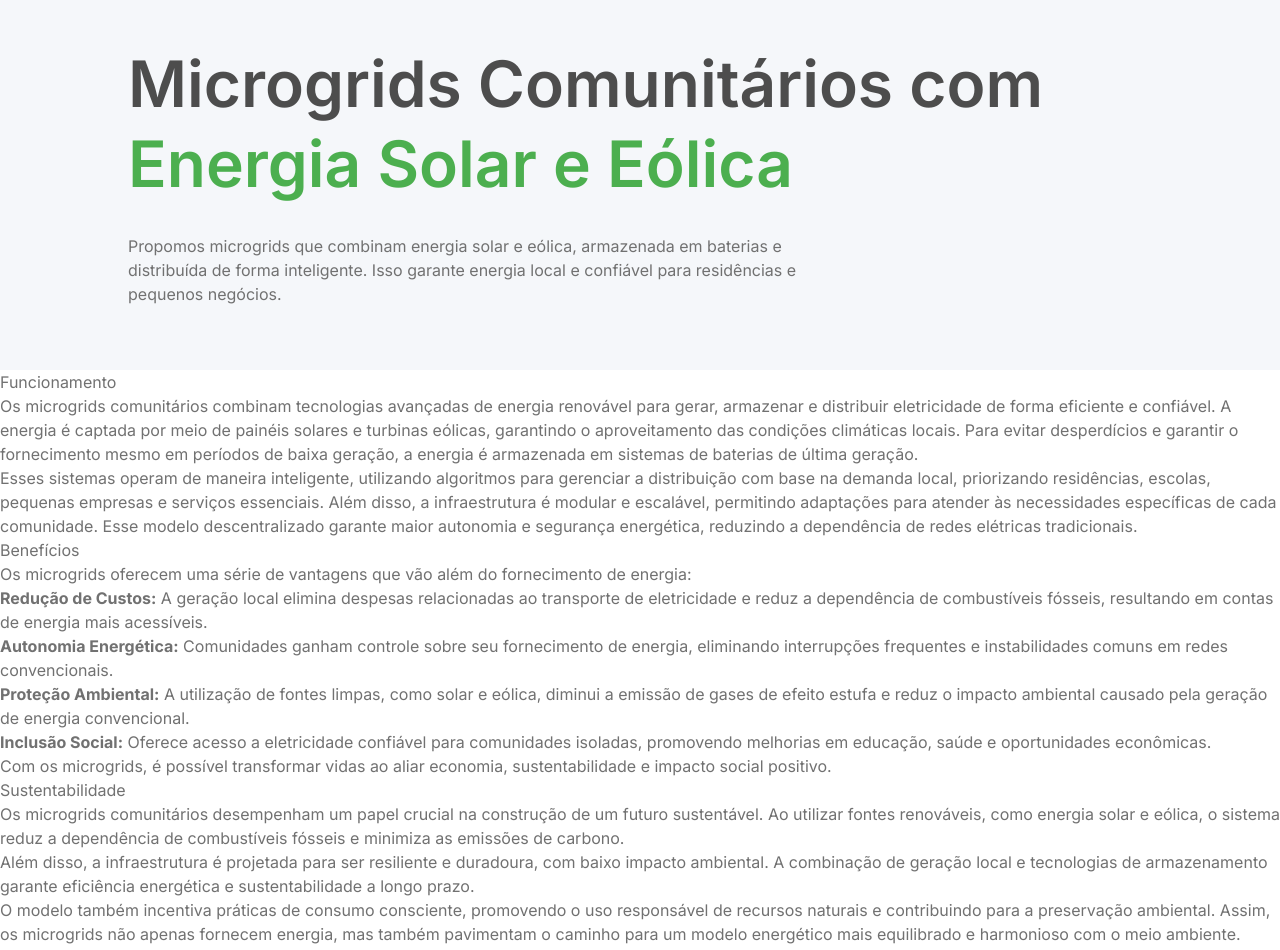
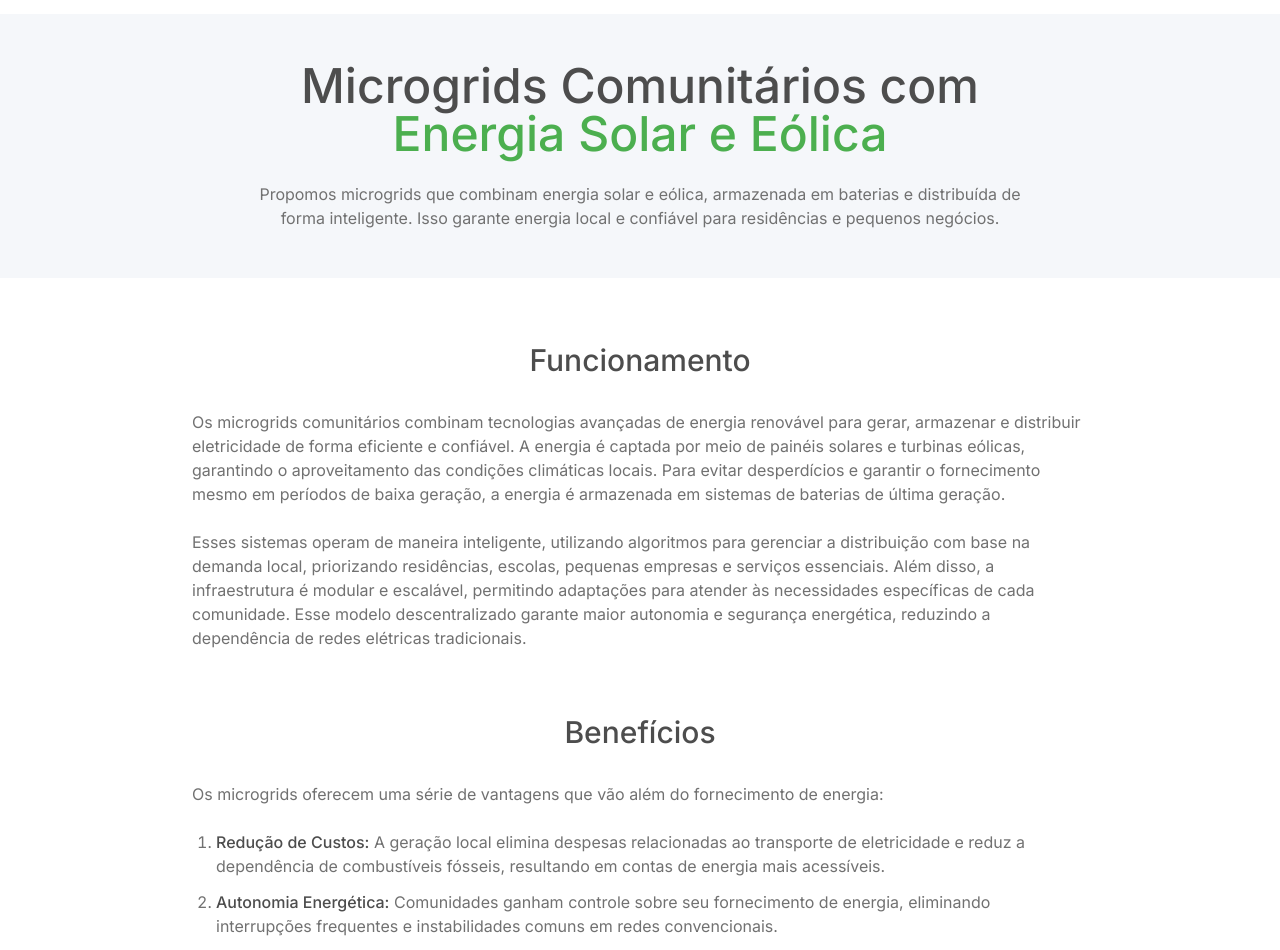
Before and after one commit to Yasmim-Antonielly/EcoVida, a Next.js app: page /solucao in a window 1280 px wide. Shown: the part 42-992 px from the top of the page. Built offline with nearby package versions, Linux system fonts and the light colour scheme.

Commit message:
Updates Solucao page

```diff
--- a/src/app/solucao/page.tsx
+++ b/src/app/solucao/page.tsx
@@ -1,19 +1,41 @@
-import Header from "@/components/Header";
-import ContactForm from "@/components/ContactForm";
+import Navbar from '@/components/Navbar';
+import ContactForm from '@/components/ContactForm';
+// Nota: No Next.js com App Router, não é necessário importar globals.css em cada página
+// pois ele já é importado no arquivo layout.tsx e se aplica globalmente
 
 export default function Solucao() {
   return (
     <main>
-      <Header
-        title="Microgrids Comunitários com"
-        highlightedText="Energia Solar e Eólica"
-        description="Propomos microgrids que combinam energia solar e eólica, armazenada em baterias e distribuída de forma inteligente. Isso garante energia local e confiável para residências e pequenos negócios."
-      />
+      {/* Navbar */}
+      <div className="w-full bg-white">
+        <div className="max-w-[1440px] mx-auto px-4 md:px-8">
+          <Navbar />
+        </div>
+      </div>
 
-      <div className="sections">
-        <section>
-          <h2>Funcionamento</h2>
-          <p>
+      {/* Hero Section com fundo cinza */}
+      <div className="w-full bg-background-silver">
+        <div className="max-w-[1440px] mx-auto px-4 md:px-8">
+          <div className="py-8 md:py-12">
+            <h1 className="text-4xl md:text-5xl font-medium text-text-headers text-center">
+              Microgrids Comunitários com <br/><span className="text-brand-primary">Energia Solar e Eólica</span>
+            </h1>
+            <p className="mt-6 text-text-body max-w-3xl mx-auto text-center">
+              Propomos microgrids que combinam energia solar e eólica, armazenada em baterias e distribuída de forma inteligente. Isso garante energia local e confiável para residências e pequenos negócios.
+            </p>
+          </div>
+        </div>
+      </div>
+
+      {/* Seções de conteúdo */}
+      <div className="max-w-[1440px] mx-auto px-4 md:px-8 py-16">
+        {/* Funcionamento */}
+        <section className="mb-16">
+          <h2 className="text-2xl md:text-3xl font-medium text-text-headers text-center mb-8">
+            Funcionamento
+          </h2>
+          <div className="max-w-4xl mx-auto">
+            <p className="mb-6 text-text-body">
               Os microgrids comunitários combinam tecnologias avançadas de energia
               renovável para gerar, armazenar e distribuir eletricidade de forma
               eficiente e confiável. A energia é captada por meio de painéis
@@ -22,7 +44,7 @@ export default function Solucao() {
               fornecimento mesmo em períodos de baixa geração, a energia é
               armazenada em sistemas de baterias de última geração.
             </p>
-          <p>
+            <p className="text-text-body">
               Esses sistemas operam de maneira inteligente, utilizando algoritmos
               para gerenciar a distribuição com base na demanda local, priorizando
               residências, escolas, pequenas empresas e serviços essenciais. Além
@@ -31,69 +53,86 @@ export default function Solucao() {
               modelo descentralizado garante maior autonomia e segurança
               energética, reduzindo a dependência de redes elétricas tradicionais.
             </p>
+          </div>
         </section>
 
-        <section>
-          <h2>Benefícios</h2>
-          <p>
+        {/* Benefícios */}
+        <section className="mb-16">
+          <h2 className="text-2xl md:text-3xl font-medium text-text-headers text-center mb-8">
+            Benefícios
+          </h2>
+          <div className="max-w-4xl mx-auto">
+            <p className="mb-6 text-text-body">
               Os microgrids oferecem uma série de vantagens que vão além do
               fornecimento de energia:
             </p>
-          <ol>
+            <ol className="list-decimal pl-6 mb-6 space-y-3 text-text-body">
               <li>
-              <strong>Redução de Custos:</strong> A geração local elimina
+                <strong className="font-medium text-text-headers">Redução de Custos:</strong> A geração local elimina
                 despesas relacionadas ao transporte de eletricidade e reduz a
                 dependência de combustíveis fósseis, resultando em contas de
                 energia mais acessíveis.
               </li>
               <li>
-              <strong>Autonomia Energética:</strong> Comunidades ganham controle
+                <strong className="font-medium text-text-headers">Autonomia Energética:</strong> Comunidades ganham controle
                 sobre seu fornecimento de energia, eliminando interrupções
                 frequentes e instabilidades comuns em redes convencionais.
               </li>
               <li>
-              <strong>Proteção Ambiental:</strong> A utilização de fontes
+                <strong className="font-medium text-text-headers">Proteção Ambiental:</strong> A utilização de fontes
                 limpas, como solar e eólica, diminui a emissão de gases de efeito
                 estufa e reduz o impacto ambiental causado pela geração de energia
                 convencional.
               </li>
               <li>
-              <strong>Inclusão Social:</strong> Oferece acesso a eletricidade
+                <strong className="font-medium text-text-headers">Inclusão Social:</strong> Oferece acesso a eletricidade
                 confiável para comunidades isoladas, promovendo melhorias em
                 educação, saúde e oportunidades econômicas.
               </li>
             </ol>
-          <p>
+            <p className="text-text-body">
               Com os microgrids, é possível transformar vidas ao aliar economia,
               sustentabilidade e impacto social positivo.
             </p>
+          </div>
         </section>
 
-        <section>
-          <h2>Sustentabilidade</h2>
-          <p>
+        {/* Sustentabilidade */}
+        <section className="mb-16">
+          <h2 className="text-2xl md:text-3xl font-medium text-text-headers text-center mb-8">
+            Sustentabilidade
+          </h2>
+          <div className="max-w-4xl mx-auto">
+            <p className="mb-6 text-text-body">
               Os microgrids comunitários desempenham um papel crucial na
               construção de um futuro sustentável. Ao utilizar fontes renováveis,
               como energia solar e eólica, o sistema reduz a dependência de
               combustíveis fósseis e minimiza as emissões de carbono.
             </p>
-          <p>
+            <p className="mb-6 text-text-body">
               Além disso, a infraestrutura é projetada para ser resiliente e
               duradoura, com baixo impacto ambiental. A combinação de geração
               local e tecnologias de armazenamento garante eficiência energética e
               sustentabilidade a longo prazo.
             </p>
-          <p>
+            <p className="text-text-body">
               O modelo também incentiva práticas de consumo consciente, promovendo
               o uso responsável de recursos naturais e contribuindo para a
               preservação ambiental. Assim, os microgrids não apenas fornecem
               energia, mas também pavimentam o caminho para um modelo energético
               mais equilibrado e harmonioso com o meio ambiente.
             </p>
+          </div>
         </section>
       </div>
 
+      {/* Contact Form */}
+      <div className="max-w-[1440px] mx-auto px-4 md:px-8 pb-16">
+        <h2 className="text-2xl md:text-3xl font-medium text-text-headers text-center mb-8">
+          Fale conosco para saber mais ou colaborar.
+        </h2>
         <ContactForm />
+      </div>
     </main>
   );
 }
```
Lines whose indentation alone changed are shown as unchanged.
